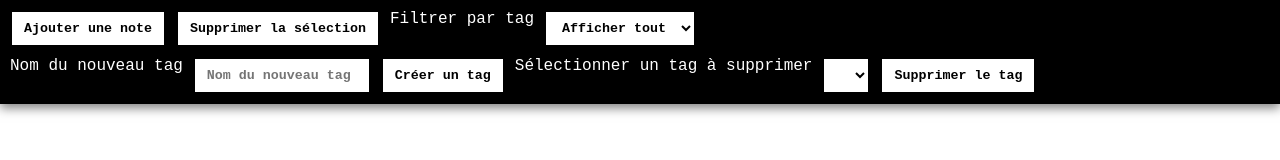
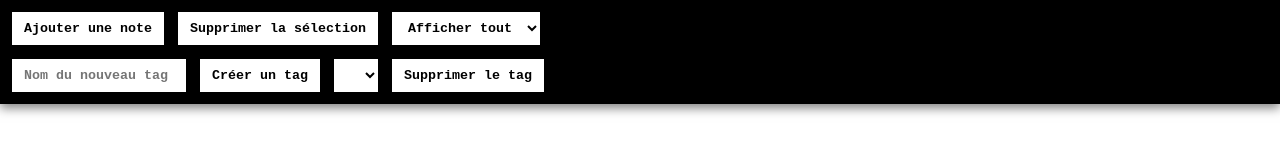
Before and after one commit to keyouts/ideaboardfr, a plain HTML site: page index.html in a window 1280 px wide. Drawn offline with Linux system fonts and the light colour scheme.

Commit message:
Update style.css

```diff
--- a/style.css
+++ b/style.css
@@ -3,6 +3,18 @@
   font-family: 'Courier New', monospace;
   background: #fff;
   color: #000;
+}
+
+.visually-hidden {
+  position: absolute;
+  width: 1px;
+  height: 1px;
+  padding: 0;
+  margin: -1px;
+  overflow: hidden;
+  clip: rect(0 0 0 0);
+  white-space: nowrap;
+  border: 0;
 }
 
 .toolbar {
```
